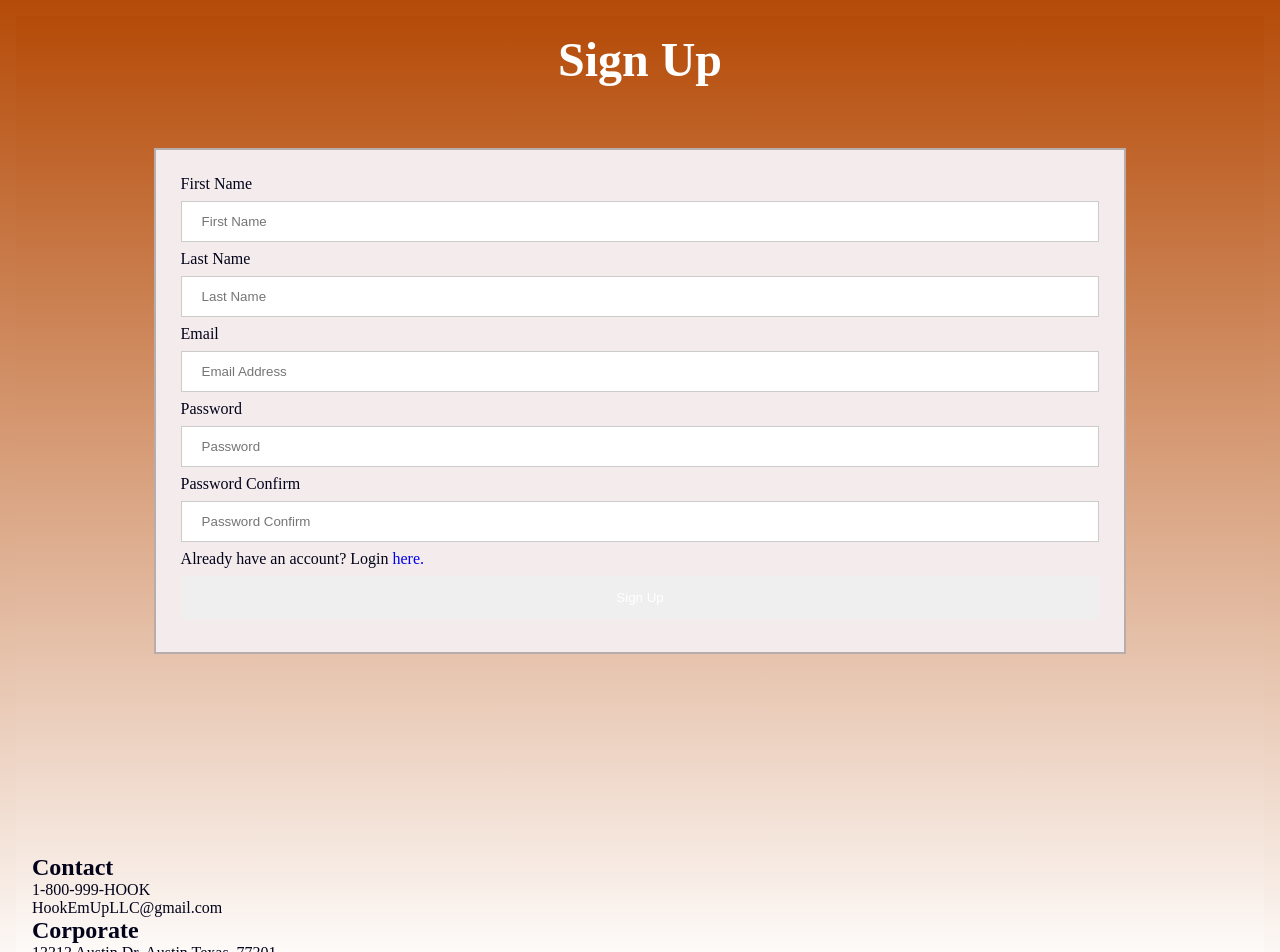
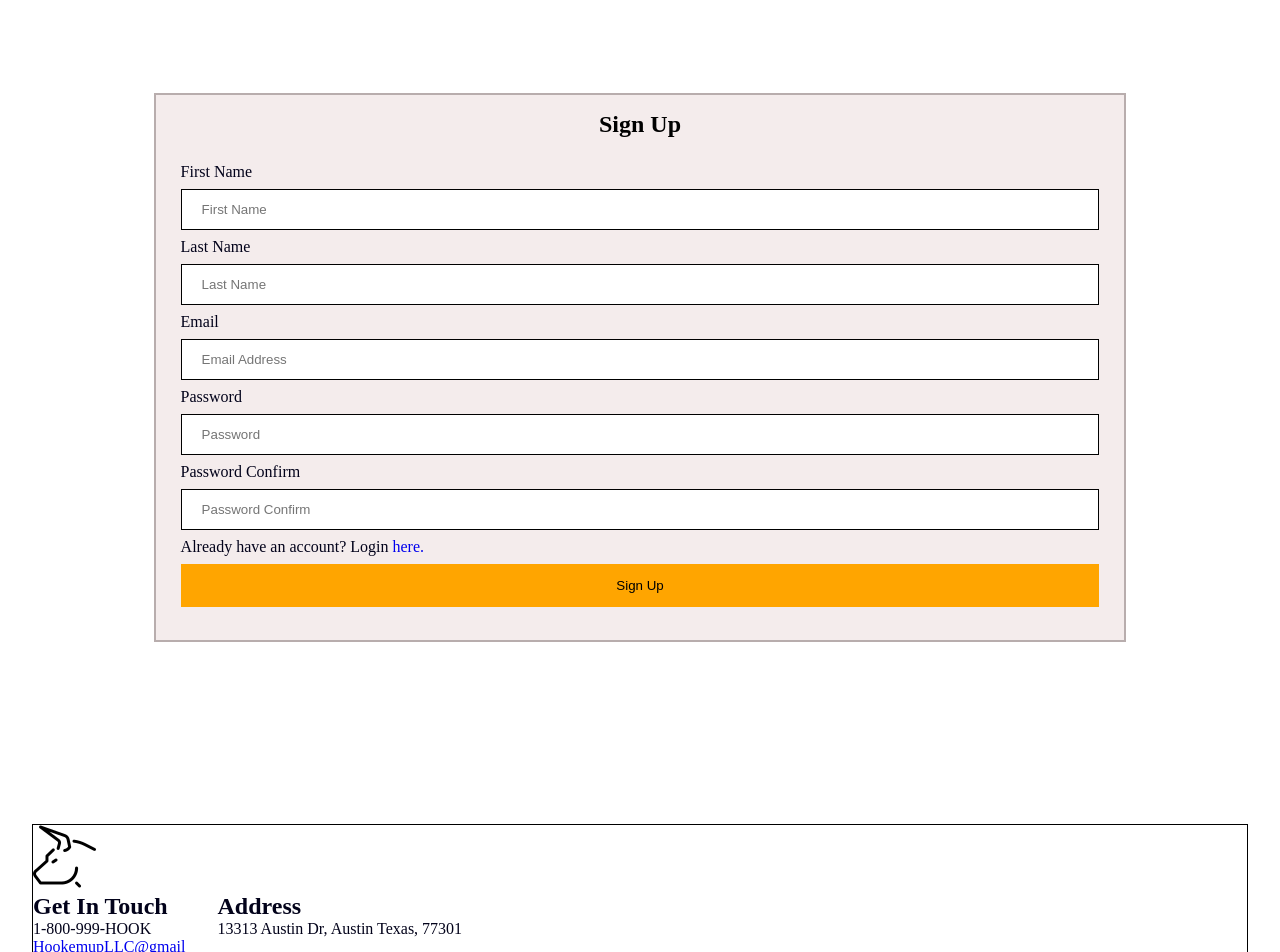
Before and after one commit to danielxgoldin/Hook-em-Up, a React (Create React App) app in the folder hook-em-up/: page /Signup in a window 1280 px wide. Shown: the top 952 px of the page. Built offline with nearby package versions, Linux system fonts and the light colour scheme.

Commit message:
styling changes

```diff
--- a/hook-em-up/src/Assets/css/footer.css
+++ b/hook-em-up/src/Assets/css/footer.css
@@ -1,3 +1,14 @@
 .container__footer-container {
-    border: 2px black;
+    display: grid;
+    border: 1px solid black;
 }
+
+.container__footer-box {
+    display: grid;
+    grid-template-columns: 50%;
+}
+
+.row {
+    display: flex;
+    gap: 2rem;
+}
--- a/hook-em-up/src/Assets/css/login.css
+++ b/hook-em-up/src/Assets/css/login.css
@@ -4,12 +4,12 @@ input {
   padding: 12px 20px;
   margin: 8px 0;
   display: inline-block;
-  border: 1px solid #ccc;
+  border: 1px solid rgb(0, 0, 0);
   box-sizing: border-box;
 }
 
 .container {
-  background: linear-gradient(rgb(181, 75, 8), rgb(255, 255, 255));
+  background: white;
 }
 
 .input-form {
@@ -19,8 +19,8 @@ input {
 
 /* Set a style for all buttons */
 button {
-  /*background-color: #04AA6D;*/
-  color: white;
+  background-color: orange;
+  color: black;
   padding: 14px 20px;
   margin: 8px 0;
   border: none;
@@ -30,36 +30,19 @@ button {
 
 button:hover {
   opacity: 0.8;
-}
-
-/* Extra styles for the cancel button */
-.cancelbtn {
-  width: auto;
-  padding: 10px 18px;
-  /*background-color: #ff1909cd;*/
-}
-
-/* Center the image and position the close button */
-.imgcontainer {
-  text-align: center;
-  margin: 24px 0 12px 0;
-  position: relative;
-}
-
-img.avatar {
-  width: 40%;
-  border-radius: 50%;
+  background-color: rgb(232, 232, 232);
+  color: orange;
 }
 
 .container {
   padding: 16px;
-  /*background-color: #ff1909cd;*/
+  background: white;
 }
 
 .title {
-  font-size: 3rem;
-  font-weight: bold;
-  color: white;
+  font-size: 1.5rem;
+  margin-top: 1rem;
+  color: black;
   justify-content: center;
   text-align: center;
 }
@@ -80,15 +63,15 @@ span.psw {
   height: 100%; /* Full height */
   overflow: auto; /* Enable scroll if needed */
   background-color: rgb(0,0,0); /* Fallback color */
-  background-color: rgba(0,0,0,0.4); /* Black w/ opacity */
+  background-color: rgba(0,0,0,1); /* Black w/ opacity */
   padding-top: 60px;
 }
 
 /* Modal Content/Box */
 .modal-content {
-  background-color: rgb(244, 236, 236);
+  /*background-color: rgb(244, 236, 236);*/
   margin: 5% auto 15% auto; /* 5% from the top, 15% from the bottom and centered */
-  border: 2px solid rgb(184, 173, 173);
+  /*border: 2px solid rgb(184, 173, 173);*/
   width: 80%; /* Could be more or less, depending on screen size */
 }
 
--- a/hook-em-up/src/Assets/css/signup.css
+++ b/hook-em-up/src/Assets/css/signup.css
@@ -4,12 +4,12 @@ input {
     padding: 12px 20px;
     margin: 8px 0;
     display: inline-block;
-    border: 1px solid #ccc;
+    border: 1px solid rgb(0, 0, 0);
     box-sizing: border-box;
   }
 
 .container {
-    background: linear-gradient(rgb(181, 75, 8), rgb(255, 255, 255));
+    background: white;
 }
 
 .input-form {
@@ -19,8 +19,8 @@ input {
 
   /* Set a style for all buttons */
   button {
-    /*background-color: #04AA6D;*/
-    color: white;
+    background-color: orange;
+    color: black;
     padding: 14px 20px;
     margin: 8px 0;
     border: none;
@@ -30,6 +30,8 @@ input {
 
   button:hover {
     opacity: 0.8;
+    background-color: rgb(232, 232, 232);
+    color: orange;
   }
 
   /* Extra styles for the cancel button */
@@ -57,9 +59,9 @@ input {
   }
 
   .title {
-    font-size: 3rem;
-    font-weight: bold;
-    color: white;
+    font-size: 1.5rem;
+    margin-top: 1rem;
+    color: black;
     justify-content: center;
     text-align: center;
   }
--- a/hook-em-up/src/Components/Footer.js
+++ b/hook-em-up/src/Components/Footer.js
@@ -1,30 +1,31 @@
 import React from 'react'
 import '../Assets/css/footer.css'
+import Logo from '../Assets/img/Logo.png'
 
 const Footer = () => {
   return (
     <div className='container__footer-container'>
         <div className='container__footer-box'>
             <div className='container__logo'>
-                <img src='' alt=''></img>
+                <img src={Logo} alt=''></img>
             </div>
             <div className='row'>
                 <div className='col'>
                     <h2 className='footer__title'>
-                        Contact
+                        Get In Touch
                     </h2>
                     <ul>
                         <li>
                             1-800-999-HOOK
                         </li>
                         <li>
-                            HookEmUpLLC@gmail.com
+                            <a href='mailto:HookemupLLC@gmail.com'>HookemupLLC@gmail</a>
                         </li>
                     </ul>
                 </div>
                 <div className='col'>
                     <h2 className='footer__title'>
-                        Corporate
+                        Address
                     </h2>
                     <article>
                         13313 Austin Dr,
--- a/hook-em-up/src/Pages/Auth/Login/index.js
+++ b/hook-em-up/src/Pages/Auth/Login/index.js
@@ -33,15 +33,14 @@ const { currentUser, login, setCurrentUser, setIsSubmitting, loggedIn } = useAut
   return (
     <div className="">
       <div className="form-group">
-        <div>
-          <h2 className="title">Login</h2>
-        </div>
         <form
           autoComplete="off"
           onSubmit={handleSignIn}
           className="modal-content animate"
         >
-           <span className="close" title="Close Modal">&times;</span>
+        <div>
+          <h2 className="title">Login</h2>
+        </div>
           <div className="container">
               <label className="input">Email</label>
               <br></br>
--- a/hook-em-up/src/Pages/Auth/Signup/index.js
+++ b/hook-em-up/src/Pages/Auth/Signup/index.js
@@ -36,14 +36,14 @@ const Signup = () => {
   return (
     <div className="">
       <div className="form-group">
-        <div>
-          <h2 className="title">Sign Up</h2>
-        </div>
         <form
           autoComplete="off"
           onSubmit={handleSignUpSubmit}
           className="modal-content animate"
         >
+        <div>
+          <h2 className="title">Sign Up</h2>
+        </div>
           <div className="input-form">
             <div>
             {errors.firstName && <span className="error">{errors.firstName}</span>}
```
Also changed, not shown: hook-em-up/src/Assets/img/Logo.png (added).
